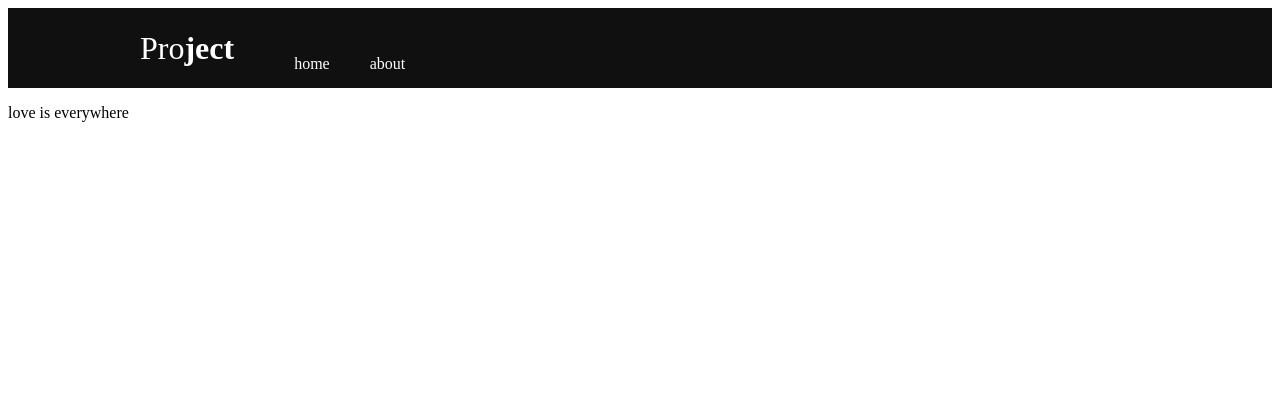
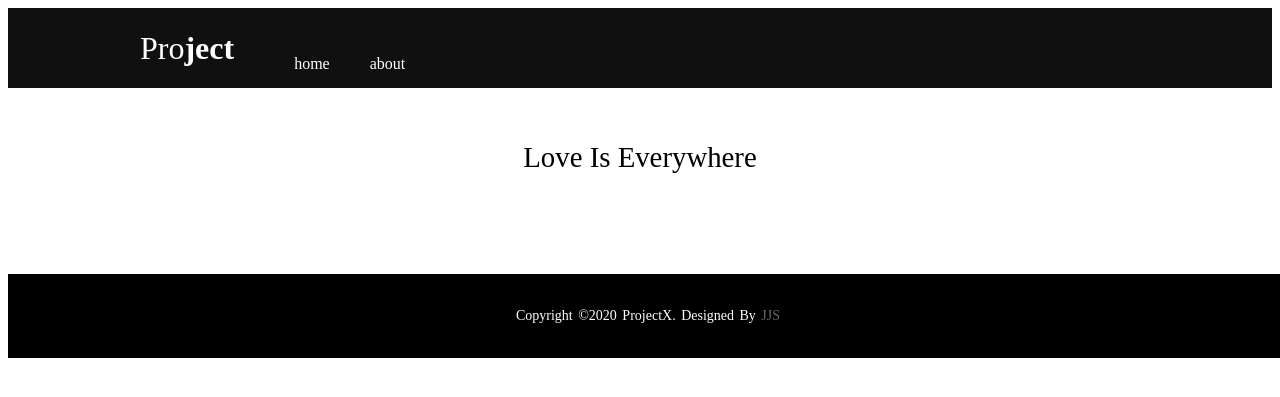
Before and after one commit to ioannisarc/ioannisarc.github.io, a PHP site: page / in a window 1280 px wide. Shown: the top 397 px of the page. Run offline with PHP 8.4, Linux system fonts and the light colour scheme.

Commit message:
update footer
html and css
not ready

```diff
--- a/index.html
+++ b/index.html
@@ -7,10 +7,10 @@
     <meta name="viewport" content="width=device-width, initial-scale=1.0">
     <link rel="stylesheet" href="style.css">
     <title>This is a project WebSite</title>
+
 </head>
 
 <body>
-    <!--------------------------- < stauros > --------------------------->
     <div class="header">
         <div class="inner_header">
             <div class="logo_container">
@@ -26,14 +26,22 @@
             </div>
         </div>
 
-
-
-        <p>love is everywhere</p>
-
-        <!--------------------------- < ninos > --------------------------->
+        <p></p>
         <footer>
-
-
+            <div class="footer-content">
+                <h3>love is everywhere</h3>
+                <!--why social icons doesnt exist css problem or here-->
+                <ul class="socials">
+                    <li><a href="#"><i class="fa fa-facebook"></i></a></li>
+                    <li><a href="#"><i class="fa fa-twitter"></i></a></li>
+                    <li><a href="#"><i class="fa fa-google-plus"></i></a></li>
+                    <li><a href="#"><i class="fa fa-youtube"></i></a></li>
+                    <li><a href="#"><i class="fa fa-linkedin-square"></i></a></li>
+                </ul>
+            </div>
+            <div class="footer-bottom">
+                <p>copyright &copy;2020 ProjectX. designed by <span>jjs</span></p>
+            </div>
         </footer>
 
 </body>
--- a/style.css
+++ b/style.css
@@ -1,8 +1,7 @@
     {
         margin: 0;
         padding: 0;
-        list-style: none;
-        text-decoration: none;
+        box-sizing: border-box;
     }
 
     .header {
@@ -59,3 +58,90 @@
         font-family: 'Montserrat';
         font-size: 16px;
     }
+
+    .body {
+        background-color: white;
+    }
+    /*why position: absolute; does work*/
+
+    .footer {
+        position: absolute;
+        bottom: 0;
+        left: 0;
+        right: 0;
+        background-color: #111;
+        height: auto;
+        width: 100vw;
+        font-family: : "Open Sans";
+        padding-top: 40px;
+        color: #fff;
+    }
+
+    .footer-content {
+        display: flex;
+        align-items: center;
+        justify-content: center;
+        flex-direction: column;
+        text-align: center;
+    }
+
+    .footer-content h3 {
+        font-size: 1.8rem;
+        font-weight: 400;
+        text-transform: capitalize;
+        line-height: 3rem;
+    }
+
+    .footer-content p {
+        max-width: 500px;
+        margin: 10px auto;
+        line-height: 28px;
+        font-size: 14px;
+    }
+    /*all social doesnt work need fix*/
+
+    .socials {
+        list-style: none;
+        display: flex;
+        align-items: center;
+        justify-content: center;
+        margin: 1rem 0 3rem 0;
+    }
+
+    .socials li {
+        margin: 0 10px;
+    }
+
+    .socials a {
+        text-decoration: none;
+        color: #fff;
+    }
+
+    .socials a i {
+        font-size: 1.1rem;
+        transition: color .4s ease;
+    }
+
+    .socials a:hover i {
+        color: aqua;
+    }
+
+    .footer-bottom {
+        background: rgb(0, 0, 0);
+        width: 100vw;
+        padding: 20px 0;
+        text-align: center;
+    }
+
+    .footer-bottom p {
+        color: #fff;
+        font-size: 14px;
+        word-spacing: 2px;
+        text-transform: capitalize;
+    }
+
+    .footer-bottom span {
+        text-transform: uppercase;
+        opacity: .4;
+        font-weight: 200;
+    }
```
